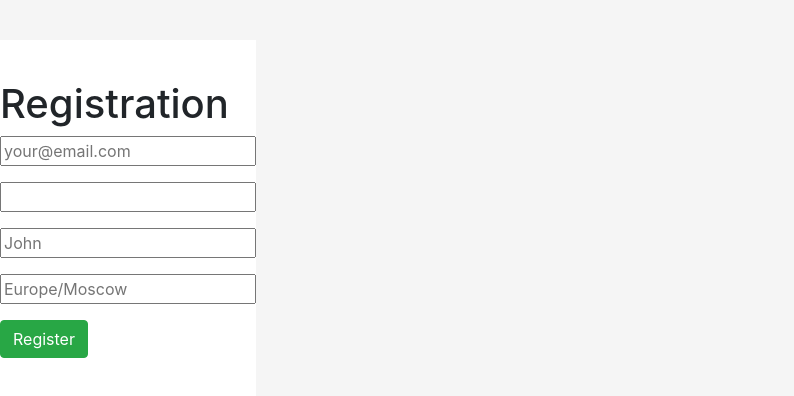
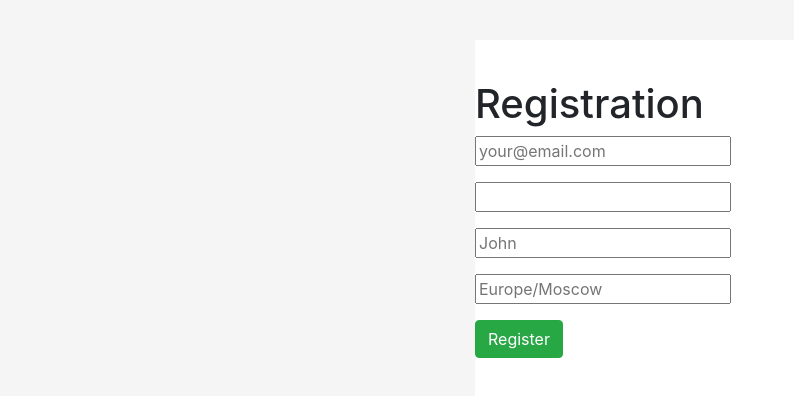
Before and after one commit to bamboo2panda/easy-reminder, a React (Create React App) app in the folder frontend/: page /register in a window 1280 px wide. Shown: the top 396 px of the page, without its empty margins (0-794 px from the left). Built offline with nearby package versions, Linux system fonts and the light colour scheme.

Commit message:
Fixed index.css.

```diff
--- a/frontend/src/components/app/App.css
+++ b/frontend/src/components/app/App.css
@@ -1,38 +1,3 @@
-.App {
-  text-align: center;
+.main{
+  margin: auto;
 }
-
-.App-logo {
-  height: 40vmin;
-  pointer-events: none;
-}
-
-@media (prefers-reduced-motion: no-preference) {
-  .App-logo {
-    animation: App-logo-spin infinite 20s linear;
-  }
-}
-
-.App-header {
-  background-color: #282c34;
-  min-height: 100vh;
-  display: flex;
-  flex-direction: column;
-  align-items: center;
-  justify-content: center;
-  font-size: calc(10px + 2vmin);
-  color: white;
-}
-
-.App-link {
-  color: #61dafb;
-}
-
-@keyframes App-logo-spin {
-  from {
-    transform: rotate(0deg);
-  }
-  to {
-    transform: rotate(360deg);
-  }
-}
--- a/frontend/src/components/app/App.js
+++ b/frontend/src/components/app/App.js
@@ -20,15 +20,17 @@
   return (
     <Router>
         <Switch>
+          <div className="main">
             <Route exact path="/">
-            <Auth setToken={setToken}>
-              <Header setToken={setToken}/>
-              <EventList/>
-            </Auth>
+              <Auth setToken={setToken}>
+                <Header setToken={setToken}/>
+                <EventList/>
+              </Auth>
             </Route>
             <Route path="/register">
                 <Register />
             </Route>
+          </div>
         </Switch>
     </Router>
 
--- a/frontend/src/index.css
+++ b/frontend/src/index.css
@@ -1,8 +1,10 @@
 html,
 body {
-  display: flex;
   align-items: center;
   padding-top: 40px;
   padding-bottom: 40px;
   background-color: #f5f5f5;
+  width: 100%;
+  max-width: 330px;
+  margin: auto;
 }
--- a/frontend/src/pages/signIn.js
+++ b/frontend/src/pages/signIn.js
@@ -34,7 +34,6 @@
                 </div>
 
             </form>
-
         </main>
     );
 }
```
